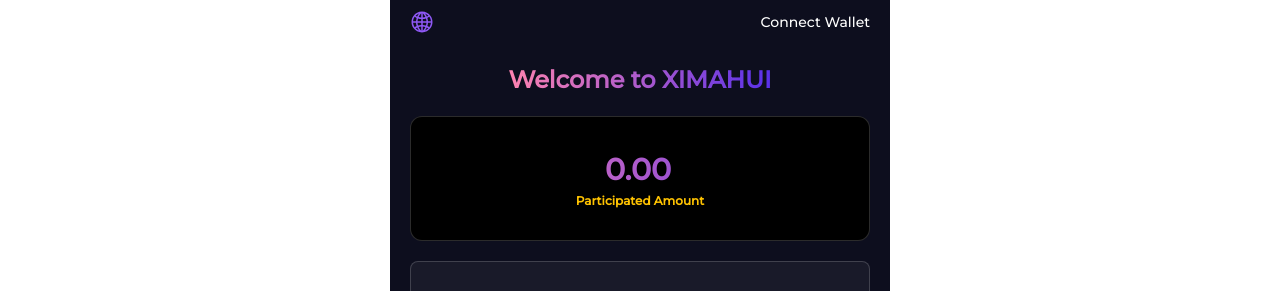
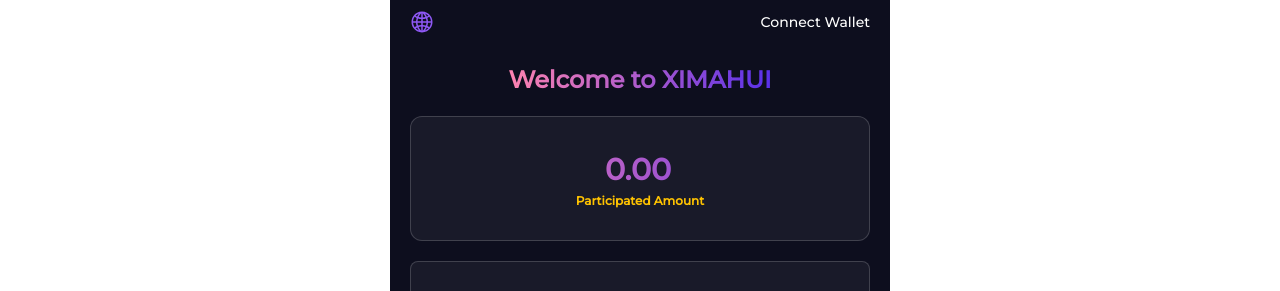
Before and after one commit to DonnyHuo/ximahui, a React (Create React App) app: page / in a window 1280 px wide. Shown: the top 291 px of the page. Built offline with nearby package versions, Linux system fonts and the light colour scheme.

Commit message:
feat: pro init

```diff
--- a/src/pages/home.js
+++ b/src/pages/home.js
@@ -629,7 +629,7 @@ const Home = () => {
             alt=""
           /> */}
         </div>
-        <div className="relative bg-black mt-[20px] rounded-[12px] text-[#8E58F5] font-bold px-[24px] border border-solid border-[rgba(255,255,255,0.17)] bg-[rgba(255,255,255,0.05)] text-center py-[30px]">
+        <div className="relative mt-[20px] rounded-[12px] text-[#8E58F5] font-bold px-[24px] border border-solid border-[rgba(255,255,255,0.17)] bg-[rgba(255,255,255,0.05)] text-center py-[30px]">
           <div className="text-[30px] font-bold bg-gradient-to-l from-[#5830E9] [#5830E9] [#C07DFF] to-[#FF83B0] bg-clip-text text-transparent">
             {Number(stakedAmount).toFixed(2)}
             <span className="text-xl pl-1">{rewardTokenInfo?.symbol}</span>
```
